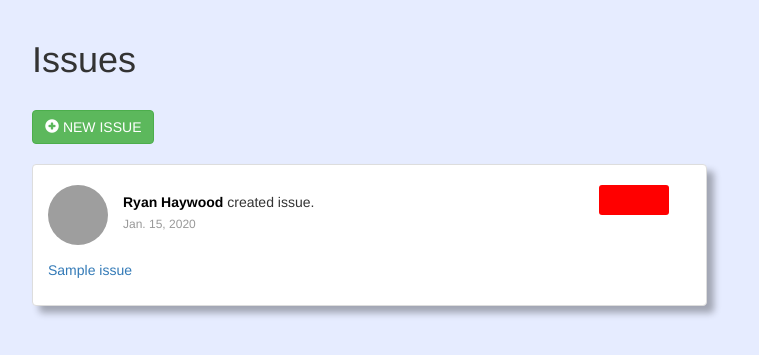
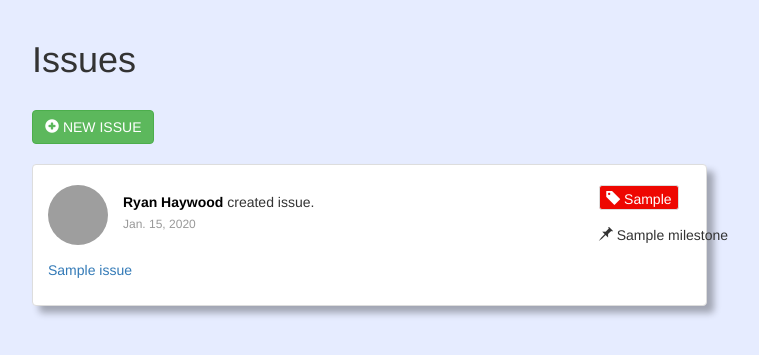
Before and after one commit to igen-ftn/igenhub, a Django app: page /add_issue/ in a window 1280 px wide. Shown: the part 52-407 px from the top of the page, without its empty margins (38-797 px from the left). Run offline with Django 3.2, Linux system fonts and the light colour scheme; tables that the repository leaves empty hold one stand-in row (values such as "Sample post"); some libraries are stand-ins or nearby versions; grey boxes are pictures that could not be loaded.

Commit message:
Changed css and issues display #1

```diff
--- a/igenapp/models.py
+++ b/igenapp/models.py
@@ -15,10 +15,10 @@ class Label(models.Model):
     id = models.AutoField(primary_key=True)
     name = models.CharField(max_length=20)
     COLOR_CHOICE = (
-        ('R', 'RED'),
-        ('B', 'BLUE'),
-        ('Y', 'YELLOW'),
-        ('G', 'GREEN'),
+        ('R', '#ee0701'),
+        ('B', '#84b6eb'),
+        ('Y', '#fbca04'),
+        ('G', '#33aa3f'),
     )
     color = models.CharField(max_length=1, choices=COLOR_CHOICE)
 
@@ -29,12 +29,12 @@ class Milestone(models.Model):
     title = models.CharField(max_length=100)
     description = models.CharField(max_length=500)
     creation_date = models.DateField()
-    due_date = models.DateField()
+    due_date = models.DateField(default=None, blank=True, null=True)
     STATUS_CHOICE = (
         ('O', 'Open'),
         ('C', 'Closed'),
     )
-    status = models.CharField(max_length=1, choices=STATUS_CHOICE)
+    status = models.CharField(max_length=1, choices=STATUS_CHOICE, default='O')
 
 
 class Issue(models.Model):
@@ -53,4 +53,4 @@ class Issue(models.Model):
     #user
     #assignees
     label = models.ManyToManyField(Label)
-    milestone = models.ManyToManyField(Milestone)
+    milestone = models.ForeignKey(Milestone, default=None, blank=True, null=True)
--- a/igenapp/static/igenapp/style.css
+++ b/igenapp/static/igenapp/style.css
@@ -117,8 +117,13 @@ textarea {
   margin-left: 50px;
 }
 .label-div{
-    height: 30px;
-    width: 70px;
+    height: 25px;
+    width: 80px;
+    padding: 3px;
+    text-align: center;
+    color: white;
     background-color: red;
     border-radius: 3px;
+    border: 1px solid #dddddd;
+    font-family: "Helvetica Neue",Helvetica,Arial,sans-serif;
 }
--- a/igenapp/templates/igenapp/issues/issues.html
+++ b/igenapp/templates/igenapp/issues/issues.html
@@ -25,9 +25,15 @@
                 </div>
                 {% for label in issue.label.all %}
                 <div class="col-sm-2" style="float:right">
-                    <div class="label-div"></div>
+                    <div class="label-div " style="background-color: {{label.get_color_display}}"><span class="glyphicon glyphicon-tag"></span> {{label.name}}</div>
                 </div>
                 {% endfor %}
+                <br/><br/>
+                {% if issue.milestone %}
+                <div class="col-sm-2" style="float:right">
+                    <div style="width:200px;"><span class="glyphicon glyphicon-pushpin"></span> {{issue.milestone.title}}</div>
+                </div>
+                {% endif %}
             </div>
             <div class="post-description">
                 <p> <a href="{% url 'issue_details' issue.id %}">{{issue.title}}</a>  </p>
--- a/igenapp/views.py
+++ b/igenapp/views.py
@@ -28,7 +28,14 @@ def wiki(request):
 
 
 def issues(request):
-    #Issue.objects.all().delete()
+    #######################
+    Issue.objects.all().delete()
+    Milestone.objects.all().delete()
+    Label.objects.all().delete()
+    Label.objects.create(name='bug', color='R')
+    Label.objects.create(name='feature', color='Y')
+    Milestone.objects.create(title='Milestone 1', description='This is first milestone', creation_date=datetime.datetime.now())
+    ###########################
     issues_list = Issue.objects.all()
     return render(request, 'igenapp/issues/issues.html', {'issues': issues_list})
 
@@ -40,7 +47,6 @@ def new_issue(request):
 
 
 def add_issue(request):
-    print("OVDE")
     if request.method == "POST":
         form = IssueForm(request.POST)
 
@@ -49,7 +55,8 @@ def add_issue(request):
                           date=datetime.datetime.now())
             issue.save()
             if form.cleaned_data['milestone'] != 'null':
-                issue.milestone.add(form.cleaned_data['milestone'])
+                milestone = get_object_or_404(Milestone, pk=form.cleaned_data['milestone'])
+                issue.milestone = milestone
                 issue.save()
             if form.cleaned_data['label'] != 'null':
                 issue.label.add(form.cleaned_data['label'])
```
Also changed, not shown: igenapp/templates/igenapp/issues/issue_details.html (+13 -1 lines), igenapp/migrations/0004_auto_20180117_0005.py (added), igenapp/migrations/0005_auto_20180117_0023.py (added), igenapp/migrations/0006_auto_20180117_0029.py (added).
